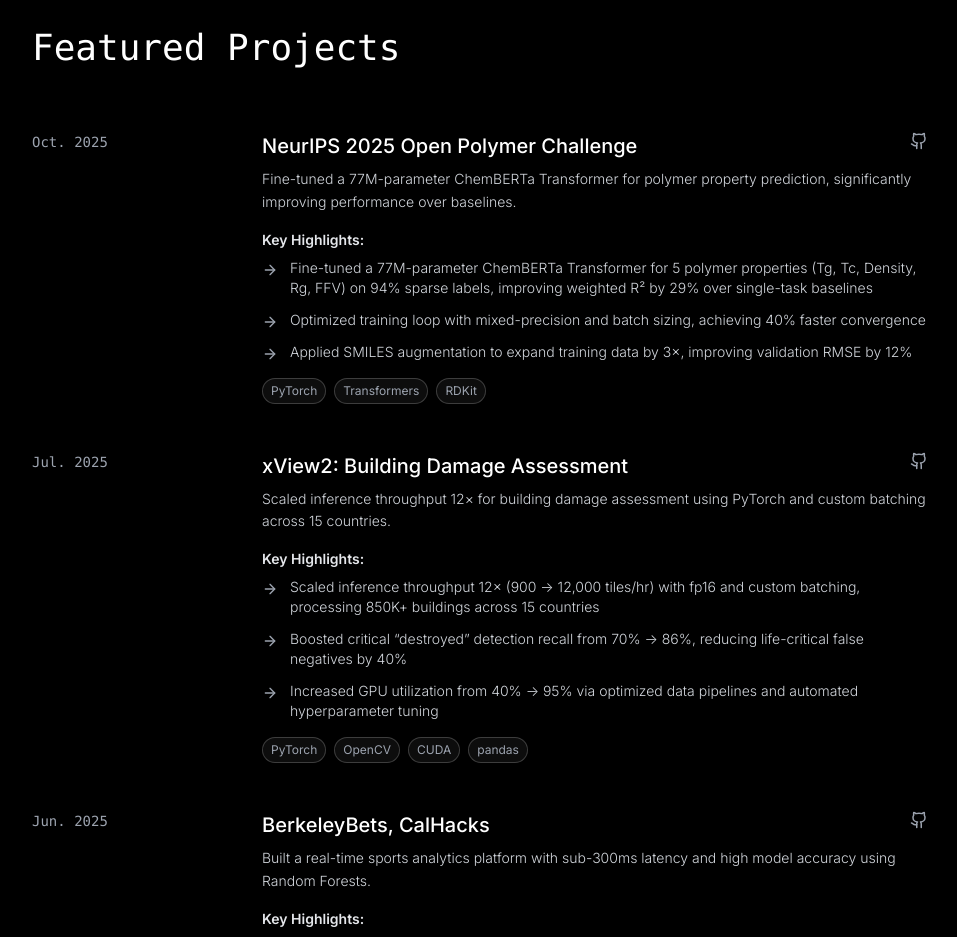
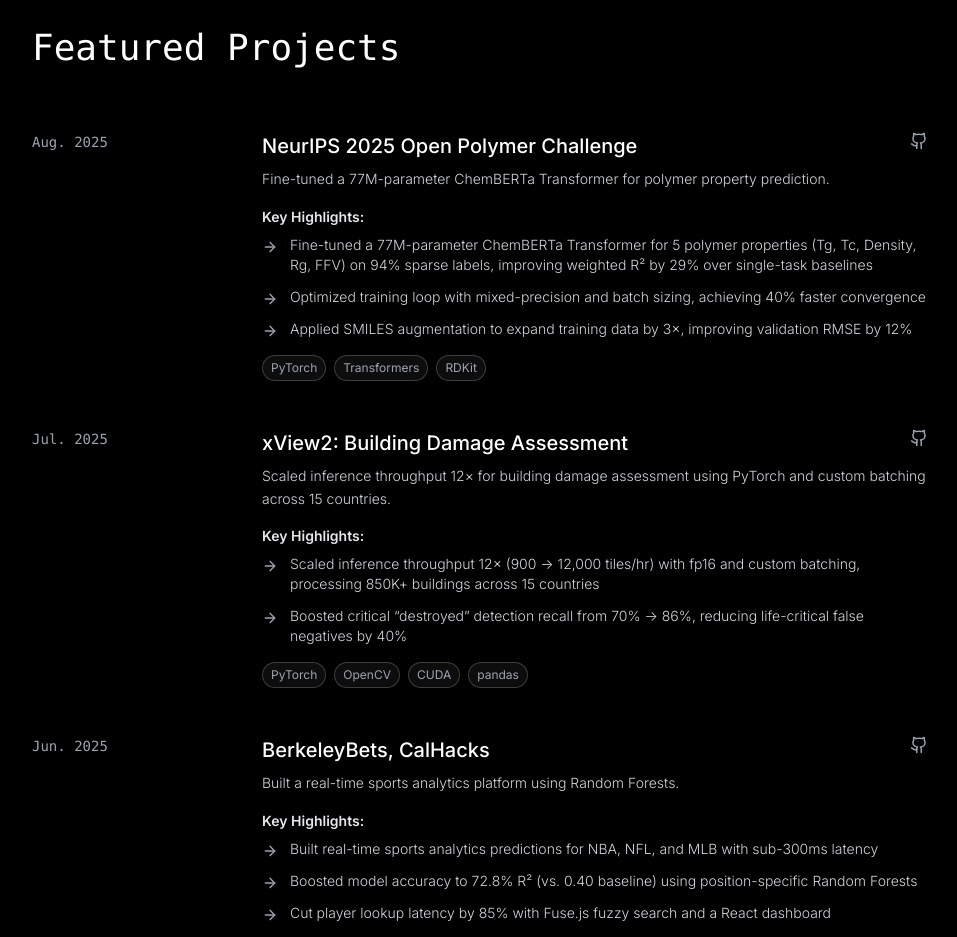
Before and after one commit to zak-510/portfolio, a React (Vite) app: page / in a window 1280 px wide. Shown: the part 1500-2437 px from the top of the page, without its empty margins (160-1117 px from the left). Built offline with nearby package versions, Linux system fonts and the light colour scheme.

Commit message:
update projects

```diff
--- a/src/components/Projects.tsx
+++ b/src/components/Projects.tsx
@@ -8,8 +8,8 @@ const Projects: React.FC = () => {
   const projects = [
     {
       title: "NeurIPS 2025 Open Polymer Challenge",
-      period: "Oct. 2025",
-      summary: "Fine-tuned a 77M-parameter ChemBERTa Transformer for polymer property prediction, significantly improving performance over baselines.",
+      period: "Aug. 2025",
+      summary: "Fine-tuned a 77M-parameter ChemBERTa Transformer for polymer property prediction.",
       description: [
         "Fine-tuned a 77M-parameter ChemBERTa Transformer for 5 polymer properties (Tg, Tc, Density, Rg, FFV) on 94% sparse labels, improving weighted R² by 29% over single-task baselines",
         "Optimized training loop with mixed-precision and batch sizing, achieving 40% faster convergence",
@@ -24,8 +24,7 @@ const Projects: React.FC = () => {
       summary: "Scaled inference throughput 12× for building damage assessment using PyTorch and custom batching across 15 countries.",
       description: [
         "Scaled inference throughput 12× (900 → 12,000 tiles/hr) with fp16 and custom batching, processing 850K+ buildings across 15 countries",
-        "Boosted critical “destroyed” detection recall from 70% → 86%, reducing life-critical false negatives by 40%",
-        "Increased GPU utilization from 40% → 95% via optimized data pipelines and automated hyperparameter tuning"
+        "Boosted critical “destroyed” detection recall from 70% → 86%, reducing life-critical false negatives by 40%"
       ],
       techStack: ["PyTorch", "OpenCV", "CUDA", "pandas"],
       github: "https://github.com/zak-510/disaster-classifier"
@@ -33,11 +32,11 @@ const Projects: React.FC = () => {
     {
       title: "BerkeleyBets, CalHacks",
       period: "Jun. 2025",
-      summary: "Built a real-time sports analytics platform with sub-300ms latency and high model accuracy using Random Forests.",
+      summary: "Built a real-time sports analytics platform using Random Forests.",
       description: [
         "Built real-time sports analytics predictions for NBA, NFL, and MLB with sub-300ms latency",
         "Boosted model accuracy to 72.8% R² (vs. 0.40 baseline) using position-specific Random Forests",
-        "Cut player lookup latency by 85% with Fuse.js fuzzy search and a dynamic React dashboard"
+        "Cut player lookup latency by 85% with Fuse.js fuzzy search and a React dashboard"
       ],
       techStack: ["scikit-learn", "React", "Express.js"],
       github: "https://github.com/zak-510/BerkeleyBets"
```
